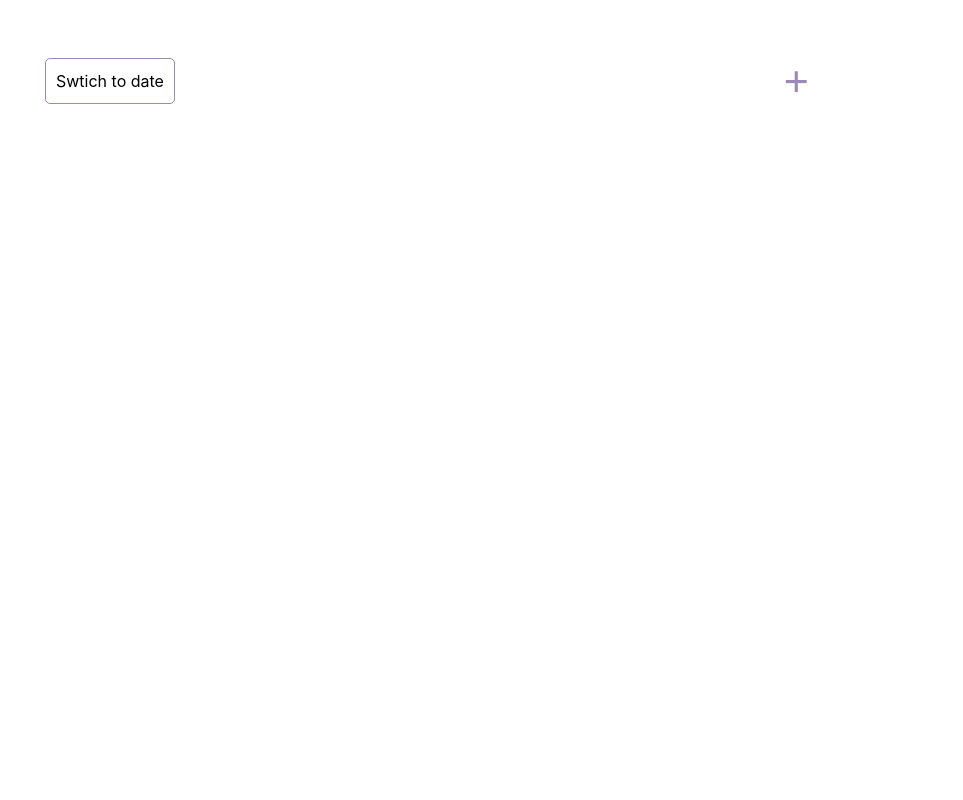
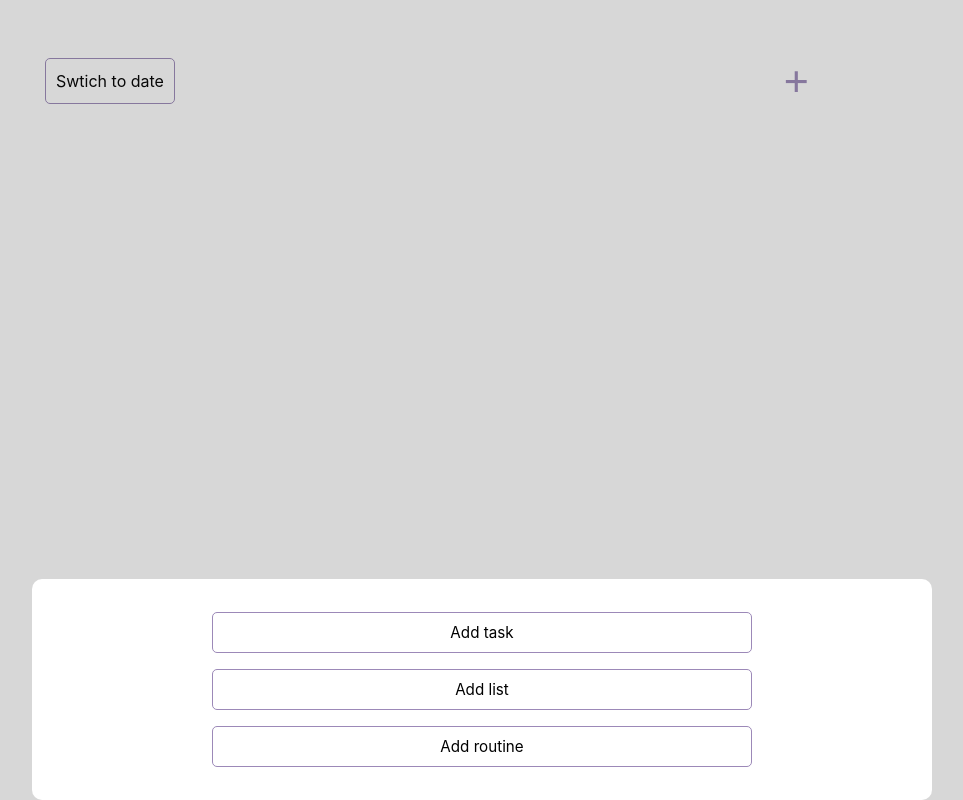
Before and after one commit to Amin-Ansari/My-to-do-list, a React (Create React App) app: page / in a window 1280 px wide. Both pictures are taken after a click on the button 954 px from the left and 81 px from the top of the page. Shown: the whole page, without its empty margins (158-1121 px from the left). Built offline with nearby package versions, Linux system fonts and the light colour scheme.

Commit message:
The adding-topic is added to the project

```diff
--- a/public/index.html
+++ b/public/index.html
@@ -27,6 +27,7 @@
   <body>
     <noscript>You need to enable JavaScript to run this app.</noscript>
     <div id="root"></div>
+    <div id="where-adding-topic-goes-to"></div>
     <!--
       This HTML file is a template.
       If you open it directly in the browser, you will see an empty page.
@@ -37,6 +38,5 @@
       To begin the development, run `npm start` or `yarn start`.
       To create a production bundle, use `npm run build` or `yarn build`.
     -->
-    <div id="where-adding-topic-goes-to"></div>
   </body>
 </html>
--- a/src/Components/Data/AddButton.css
+++ b/src/Components/Data/AddButton.css
@@ -15,7 +15,7 @@
   font-weight: bold;
   color: #9c89b8;
 }
-#where-adding-topic-goes-to {
+.backdrop-shadow {
   position: fixed;
   top: 0px;
   left: 0px;
@@ -24,19 +24,23 @@
   animation: opacity-animation 1.2s 1 ease-in-out normal forwards 0s;
   display: none;
 }
+.appear {
+  display: block;
+}
 .topic-container {
   width: 100%;
   max-width: 900px;
   background-color: #fff;
   position: absolute;
   left: 50%;
-  bottom: 0px;
   transform: translateX(-50%);
   border-radius: 10px;
   display: flex;
   flex-flow: column nowrap;
   align-items: center;
   padding: 25px 0px;
+  bottom: -300px;
+  transition: bottom 1.1s ease-in-out 4s;
 }
 .topic-container > div {
   padding: 10px 0px;
@@ -46,7 +50,12 @@
   text-align: center;
   margin: 8px 0px;
   font-size: calc(0.7rem + 0.5vh);
-  transition: all 0.3s ease;
+}
+.topic-container > div:hover {
+  cursor: pointer;
+}
+.topict-goes-up {
+  animation: goUp 0.8s ease-in-out 0.1s 1 normal forwards;
 }
 @keyframes opacity-animation {
   0% {
@@ -56,3 +65,12 @@
     background: rgba(40, 40, 40, 0.185);
   }
 }
+
+@keyframes goUp {
+  0% {
+    bottom: -300px;
+  }
+  100% {
+    bottom: 0px;
+  }
+}
--- a/src/Components/Data/AddButton.js
+++ b/src/Components/Data/AddButton.js
@@ -2,25 +2,42 @@ import "./AddButton.css";
 import ReactDom from "react-dom";
 import React from "react";
 import { FontAwesomeIcon } from "@fortawesome/react-fontawesome";
-const AddingTopic = () => {
+import { useState } from "react";
+
+const AddButton = () => {
+  const [isTopicAppear, updateAppear] = useState(false);
+  const toggleTopicContainer = () => {
+    isTopicAppear ? updateAppear(false) : updateAppear(true);
+  };
   return (
-    <div className="topic-container">
-      <div>Add task</div>
-      <div>Add list</div>
-      <div>Add routine</div>
-    </div>
-  );
-};
-const AddButton = () => {
-  return (
-    <button type="button" className="add-button-style">
+    <button
+      type="button"
+      className="add-button-style"
+      onClick={toggleTopicContainer}
+    >
       <FontAwesomeIcon icon="fa-solid fa-plus" />
       {ReactDom.createPortal(
-        <AddingTopic />,
+        <AddingTopic appearOrNot={isTopicAppear} />,
         document.getElementById("where-adding-topic-goes-to")
       )}
     </button>
   );
 };
 
+const AddingTopic = (props) => {
+  console.log(props.appearOrNot);
+  return (
+    <div className={`backdrop-shadow ${props.appearOrNot ? "appear" : "hide"}`}>
+      <div
+        className={`topic-container ${
+          props.appearOrNot ? "topict-goes-up" : "hide"
+        }`}
+      >
+        <div>Add task</div>
+        <div>Add list</div>
+        <div>Add routine</div>
+      </div>
+    </div>
+  );
+};
 export default AddButton;
```
